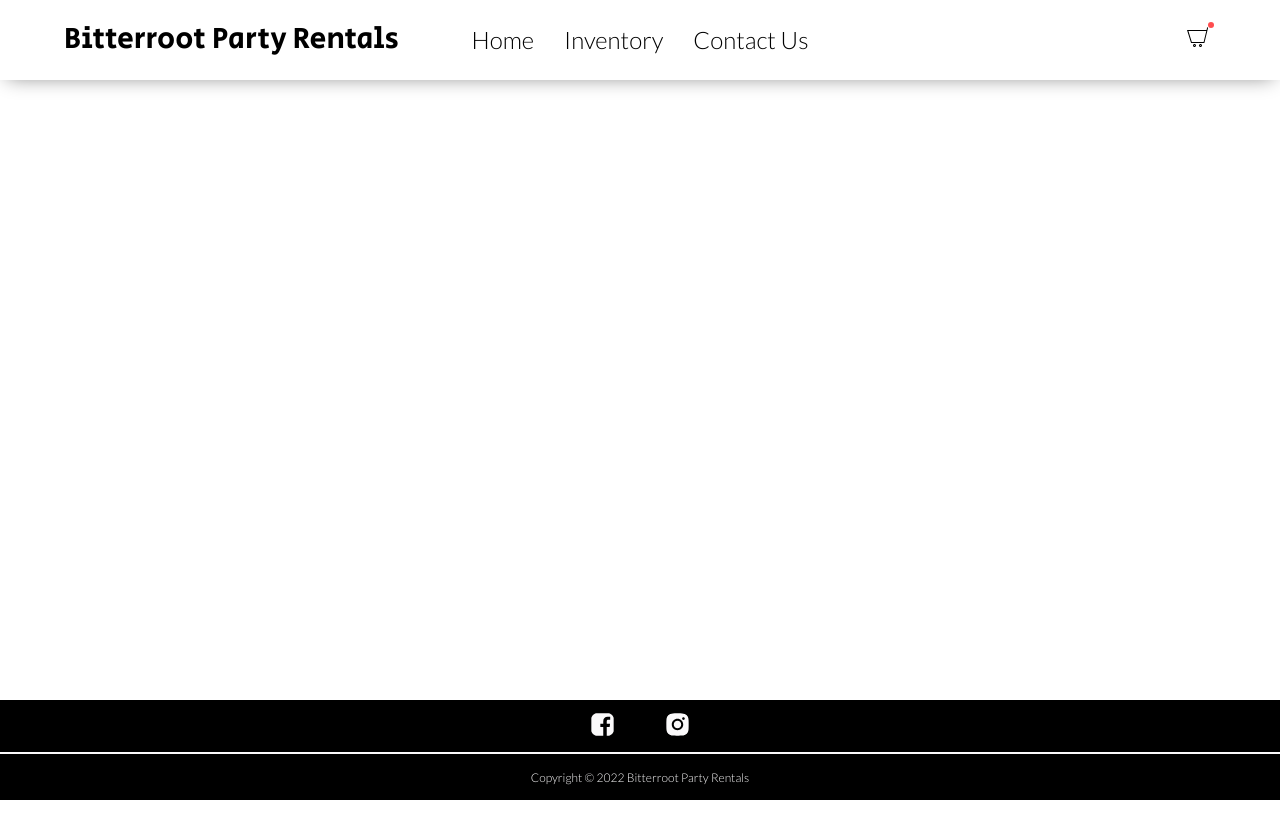
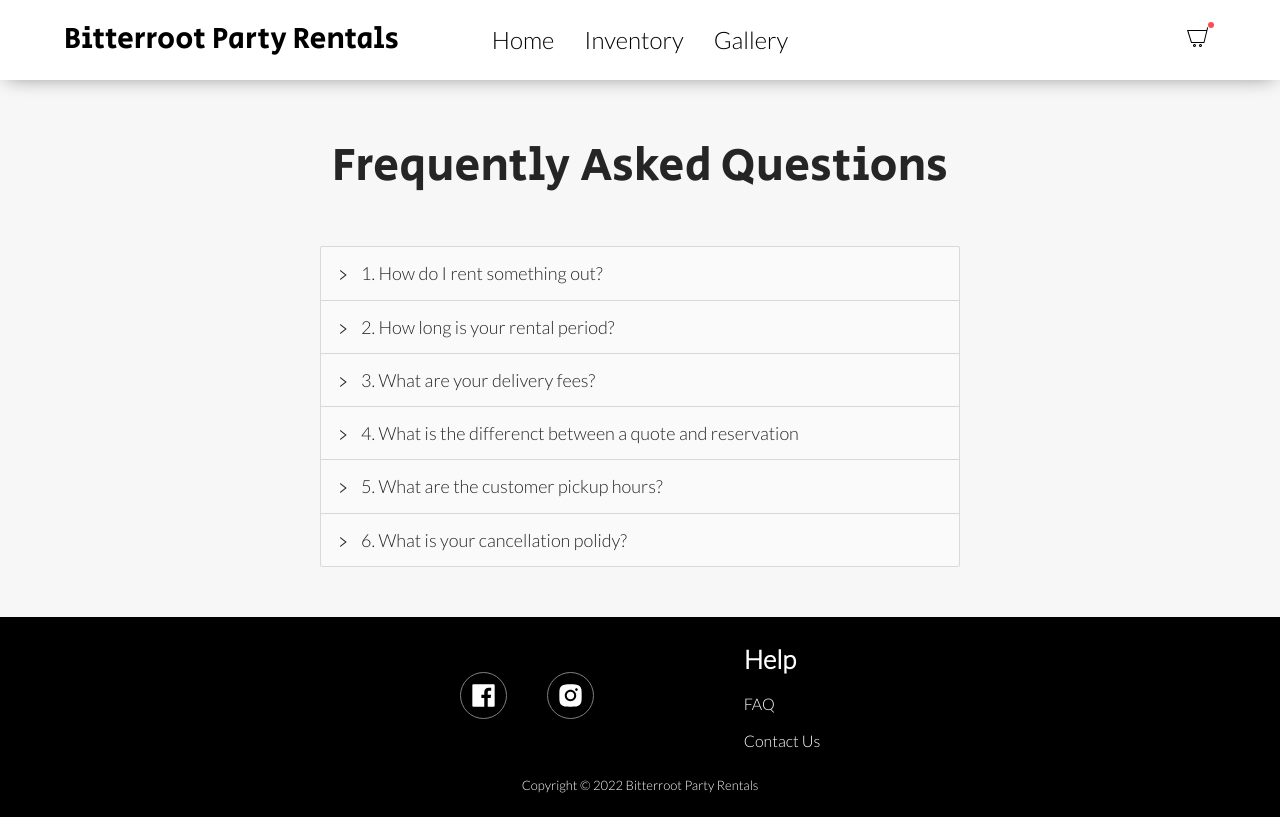
Before and after one commit to almapowell/bitterroot-party-rentals-ui, a React (Create React App) app: page /faq in a window 1280 px wide. Built offline with nearby package versions, Linux system fonts and the light colour scheme.

Commit message:
new footer design. added faq. moved contact modal to footer

```diff
--- a/src/App.css
+++ b/src/App.css
@@ -1,9 +1,10 @@
 @import url("https://fonts.googleapis.com/css2?family=Lato:ital,wght@0,300;1,300&family=Montserrat:wght@300&family=Secular+One&display=swap");
 
 .App {
-  /* background-color: #f5f5f5;
-  background-color: #faf9fa; */
-  background-color: #fff;
+  /* background-color: #f5f5f5; */
+  /* background-color: #faf9fa; */
+  background-color: #f7f7f7;
+  /* background-color: #fff; */
   min-height: 100vh;
   display: flex;
   flex-direction: column;
--- /dev/null
+++ b/src/components/Footer/FAQ/index.js
@@ -0,0 +1,51 @@
+import React from "react";
+import './styles.css';
+import { Collapse } from 'antd';
+
+const { Panel } = Collapse;
+
+export default function FAQ() {
+
+
+  return (
+    <div classname="faq-container">
+        <h2 className="faq-title">Frequently Asked Questions</h2>
+        <div className="accordion-container">
+          <Collapse accordion>
+
+            {
+              faqs.map((q, index) => (
+                <Panel header={`${index+1}. ${q.question}`} key={index} className="panel">
+                  <p className="panel-text">{q.answer}</p>
+                </Panel>
+              )
+            )}
+          </Collapse>
+        </div>
+    </div>
+  );
+}
+
+
+const faqs = [
+  {
+    question: 'How do I rent something out?',
+    answer: 'Go to Inventory. Add your items to cart, and fill out your information'
+  },
+   {
+    question: 'How long is your rental period?',
+    answer: 'A typical rental period is up to four consecutive days pending availability. Anything extending past that time frame is subject to a two day rental fee.'
+  }, {
+    question: 'What are your delivery fees?',
+    answer: 'Standard delivery fees are based on the location of your event and include deliveries 100ft from where the truck can park. They do not include change in elevation such as elevator, or stairs. Please ask an Event Designer for clarification at the time you request a quote.'
+  }, {
+    question: 'What is the differenct between a quote and reservation',
+    answer: 'Go to Inventory, add your items to cart, and fill out your information'
+  }, {
+    question: 'What are the customer pickup hours?',
+    answer: 'Customer pick up hours are Monday through Friday 9am - 3pm and Saturday 9am - 2pm. We are closed for customer pickup on Sunday. If you wish to pick up outside of these hours, it is possible for an additional fee. Just ask!'
+  }, {
+    question: 'What is your cancellation polidy?',
+    answer: 'All rentals can be cancelled 10 days prior to scheduled delivery or customer pick-up date in order to receive a full refund. Refunds will not be given if rentals are cancelled after this date.'
+  },
+]
--- /dev/null
+++ b/src/components/Footer/FAQ/styles.css
@@ -0,0 +1,49 @@
+.faq-title {
+    font-family: "Secular One", sans-serif;
+}
+
+.panel {
+    font-size: 18px;
+}
+
+.ant-collapse-content>.ant-collapse-content-box {
+    color: grey;
+    padding-left: 50px;
+}
+
+.accordion-container {
+    width: 50%;
+    margin: auto;
+}
+
+.panel-text {
+    margin: 0;
+}
+
+@media screen and (max-width: 1000px) {
+    .accordion-container {
+        width: 75%;
+    }
+}
+
+@media screen and (max-width: 768px) {
+    .faq-title {
+        font-size: 20px;
+    }
+
+    .panel {
+        font-size: 14px;
+    }
+
+    .panel-text {
+        font-size: 12px;
+    }
+
+    .accordion-container {
+        width: 90%;
+    }
+
+    .ant-collapse-content>.ant-collapse-content-box {
+        padding-left: 16px;
+    }
+}
--- a/src/components/Footer/index.js
+++ b/src/components/Footer/index.js
@@ -1,7 +1,11 @@
 import { FacebookFilled, InstagramFilled } from "@ant-design/icons";
-import React from "react";
+import React, { useState } from "react";
+import ContactModal from "../Header/ContactModal";
 import "./styles.css";
 export default function Footer() {
+  const [isModalVisible, setIsModalVisible] = useState(false);
+
+
   const openInNewTab = (url) => {
     const newWindow = window.open(url, "_blank", "noopener,noreferrer");
     if (newWindow) newWindow.opener = null;
@@ -9,32 +13,41 @@ export default function Footer() {
 
   return (
     <div className="footerContainer">
-      <div className="social-media-container">
+      <div className='footerContent'>
+        <section className="footerSection socialIcons">
           <FacebookFilled
+            style={{fontSize: 25}}
             onClick={() =>
               openInNewTab("https://www.facebook.com/sunnysideeventsmt")
             }
           />
           <InstagramFilled
+            style={{fontSize: 25}}
             onClick={() =>
               openInNewTab("https://www.instagram.com/sunnysideeventsmt/")
             }
           />
+        </section>
+
+         <section className="footerSection links">
+          <h5 style={{color: 'white', fontWeight: 'bold', margin: 0}}>Help</h5>
+          <a href="/faq">FAQ</a>
+          <a onClick={() => setIsModalVisible(true)} >Contact Us</a>
+        </section>
       </div>
-      <div
-        style={{ border: "1px solid #faf9fa", width: "100%", margin: "15px 0" }}
-      />
-      <div
-        style={{
-          display: "flex",
-          justifyContent: "center",
-          width: "100%",
-          color: "#faf9fa",
-          fontSize: 12,
-        }}
+
+      <div>
+        <section
+          className="footerSection"
+          style={{fontSize: 13}}
           >
           Copyright &#169; 2022 Bitterroot Party Rentals
+        </section>
       </div>
+      <ContactModal
+        setIsModalVisible={setIsModalVisible}
+        isModalVisible={isModalVisible}
+      />
     </div>
   );
 }
--- a/src/components/Footer/styles.css
+++ b/src/components/Footer/styles.css
@@ -1,59 +1,70 @@
 .footerContainer {
   position: sticky;
   top: 100vh;
-  margin-top: 1rem;
-  height: 100px;
+  height: 200px;
   width: 100%;
   display: flex;
-  justify-content: center;
+  justify-content: space-evenly;
   align-items: center;
   margin-top: 5rem;
   background: black;
   flex-direction: column;
 }
 
-.social-media-container {
-  width: 100px;
+.footerSection {
   display: flex;
-  justify-content: space-between;
+  justify-content: center;
+  width: 100%;
+  color: white;
 }
 
-.social-media-container span {
-  font-size: 25px;
-  color: rgb(250, 249, 250);
-  border-radius: 10px;
-  overflow: hidden;
+.socialIcons {
+  gap: 40px;
 }
 
-.social-media-container span:hover {
-  cursor: pointer;
-  color: rgba(255, 255, 255, 0.664);
-  border-radius: 10px;
-  overflow: hidden;
+.socialIcons > span {
+  border: 1px solid grey;
+  padding: 10px;
+  display: flex;
+  justify-content: center;
+  border-radius: 50%;
 }
 
-.linksContainer {
-  display: flex;
-  justify-content: center;
-  align-items: center;
-  font-size: 12px;
-  gap: 1rem;
+.socialIcons > span:hover {
+  border: 1px solid #ccc;
+}
+
+.socialIcons > span:hover > svg *,
+.socialIcons > span:hover {
+  fill: #ccc;
+	transition: .3s ease;
 }
 
 .links {
-  text-decoration-color: black !important;
-  color: black !important;
+  flex-direction: column;
+  gap: 12px;
 }
 
-.links:hover {
-  color: grey !important;
-  text-decoration-color: grey !important;
+.links a {
+  color: white;
+  font-size: 16px;
 }
 
-.iconsContainer {
-  margin: 1rem;
+.links a:hover {
+  color: #ccc;
+  font-size: 16px;
 }
 
-.icons {
-  fill: black !important;
+.footerContent {
+    display: flex;
+    align-items: center;
+    gap: 150px;
 }
+
+@media screen and (max-width: 768px) {
+  .footerContent {
+    display: flex;
+    align-items: center;
+    gap: 50px;
+  }
+}
--- a/src/components/Header/index.js
+++ b/src/components/Header/index.js
@@ -20,7 +20,6 @@ function Navbar() {
     </svg>
   );
 
-  const [isModalVisible, setIsModalVisible] = useState(false);
   const [activeLink, setActiveLink] = useState(location.pathname);
   const [active, setActive] = useState("nav__menu");
   const [icon, setIcon] = useState("nav__toggler");
@@ -107,8 +106,8 @@ function Navbar() {
             </Link>
           </li>
           <li className="nav__item">
-            <a onClick={() => setIsModalVisible(true)} className="nav__link">
-              Contact Us
+            <a className="nav__link">
+              Gallery
             </a>
           </li>
           {windowWidth < 768 && showCartOnSmallScreens}
@@ -120,10 +119,7 @@ function Navbar() {
         </div>
         {windowWidth > 768 && showCartOnLargeScreens}
       </nav>
-      <ContactModal
-        setIsModalVisible={setIsModalVisible}
-        isModalVisible={isModalVisible}
-      />
+
     </div>
   );
 }
--- a/src/components/Header/styles.css
+++ b/src/components/Header/styles.css
@@ -111,6 +111,15 @@ ul {
   fill: grey;
 }
 
+@media screen and (max-width: 1000px) {
+  .logo {
+    font-size: 20px;
+  }
+  .nav__item {
+    font-size: 15px;
+  }
+}
+
 @media screen and (max-width: 768px) {
   .nav__toggler {
     display: block;
--- a/src/components/LandingPage/WhyChooseUs/styles.css
+++ b/src/components/LandingPage/WhyChooseUs/styles.css
@@ -76,7 +76,7 @@
     justify-content: center;
   }
 
-  p {
+  .subText {
     padding: 0 20%;
     display: flex;
     justify-content: center;
@@ -94,6 +94,10 @@
 
   .image img {
     width: 800px;
+  }
+
+  .reminder {
+    font-size: 18px;
   }
 }
 
--- a/src/index.js
+++ b/src/index.js
@@ -15,6 +15,7 @@ import QuoteSteps from "./components/ShoppingCart/QuoteSteps";
 import Footer from "./components/Footer";
 import Inventory from "./components/Inventory";
 import PasswordCheck from "./components/Admin/PasswordCheck";
+import FAQ from "./components/Footer/FAQ";
 
 const root = ReactDOM.createRoot(document.getElementById("root"));
 root.render(
@@ -31,6 +32,7 @@ root.render(
             <Route path="/shopping-cart" element={<ShoppingCart />} />
             <Route path="/finalize-quote" element={<QuoteSteps />} />
             <Route path="/jordy" element={<PasswordCheck />} />
+            <Route path="/faq" element={<FAQ />} />
 
             <Route path="/inventory" element={<Inventory />} />
 
```
Lines whose indentation alone changed are shown as unchanged.
